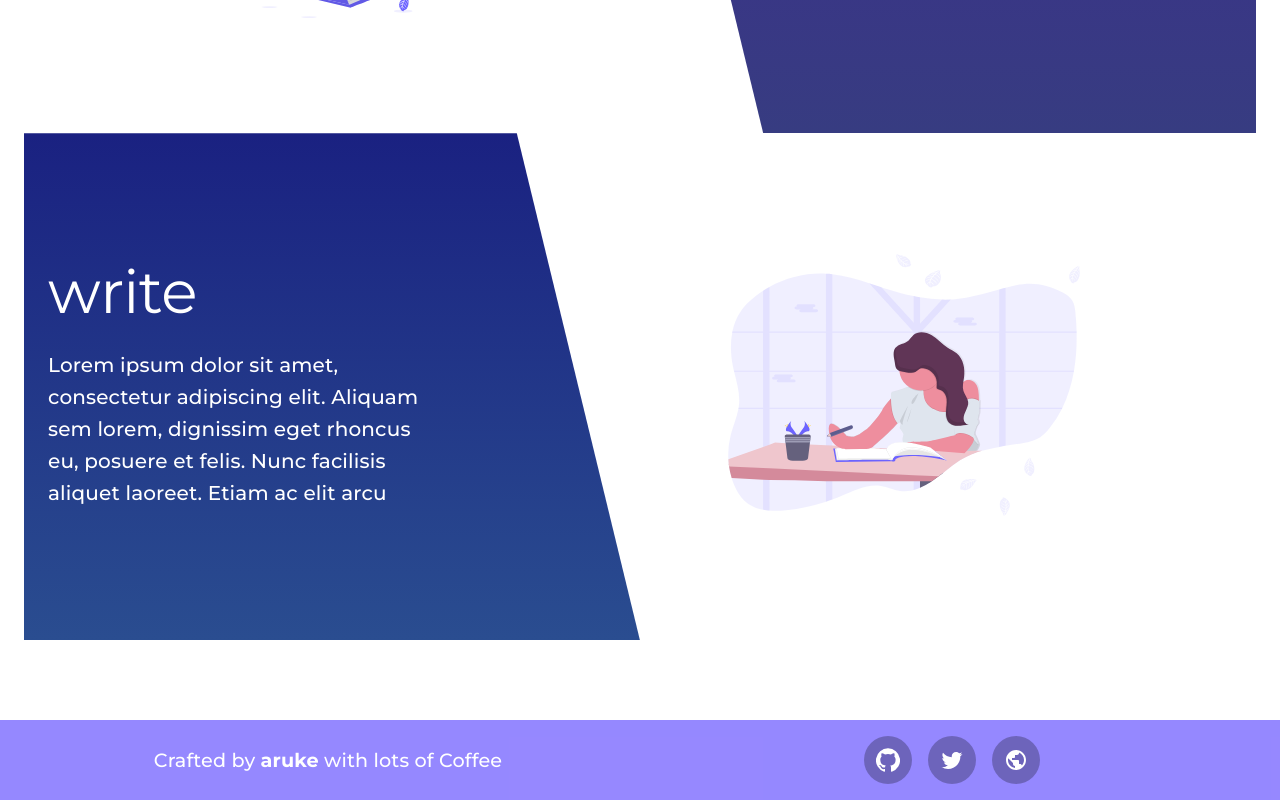
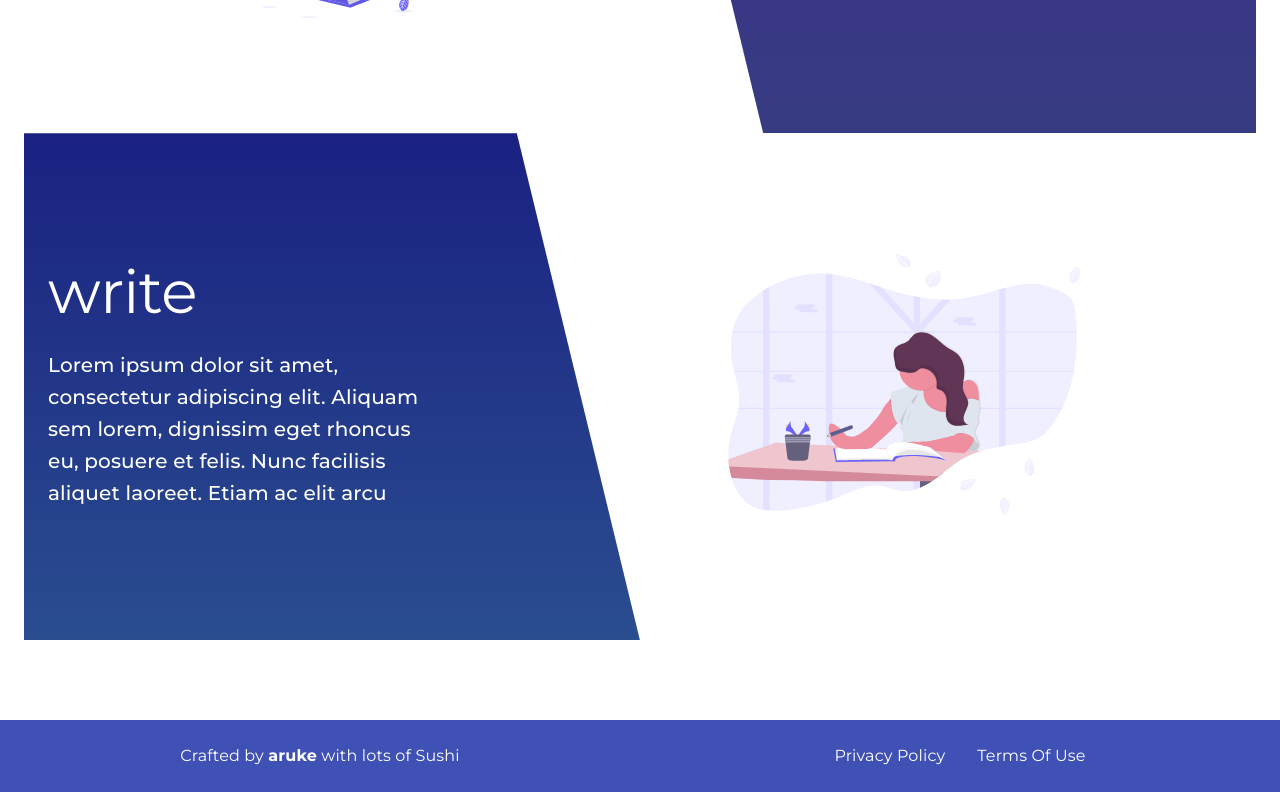
Before and after one commit to rionlabs/kanji.sh, a React (Create React App) app: page / in a window 1280 px wide. Shown: the part 1042-1842 px from the top of the page. Built offline with nearby package versions, Linux system fonts and the light colour scheme.

Commit message:
:art: Update footer with terms and privacy policy links

```diff
--- a/src/app/App.tsx
+++ b/src/app/App.tsx
@@ -27,8 +27,8 @@ function App() {
                     <Route exact path={"/write"} component={WritePage}/>
                     <Route exact path={"/write/collection/:collectionKey"} component={CollectionPage}/>
                     <Route exact path={"/about"} component={AboutPage}/>
-                    <Route exact path={"/privacy-policy"} component={PolicyPage}/>
-                    <Route exact path={"/terms"} component={TermsPage}/>
+                    <Route exact path={"/about/privacy-policy"} component={PolicyPage}/>
+                    <Route exact path={"/about/terms"} component={TermsPage}/>
                 </Switch>
             </div>
         </MuiThemeProvider>
--- a/src/components/Footer.tsx
+++ b/src/components/Footer.tsx
@@ -2,20 +2,17 @@ import React from "react";
 import makeStyles from "@material-ui/core/styles/makeStyles";
 import AppBar from "@material-ui/core/AppBar";
 import Typography from "@material-ui/core/Typography";
-import Container from "@material-ui/core/Container";
-import common from "@material-ui/core/colors/common";
-import IconButton from "@material-ui/core/IconButton";
-import {GitHub, PublicRounded, Twitter} from "@material-ui/icons";
 import {Grid} from "@material-ui/core";
+import {Link} from "react-router-dom";
+import Hidden from "@material-ui/core/Hidden";
 
 const useStyles = makeStyles((theme) => ({
     root: {
         flexGrow: 1
     },
     appBar: {
-        background: '#1d00ff77',
-        paddingTop: theme.spacing(2),
-        paddingBottom: theme.spacing(2),
+        paddingTop: theme.spacing(3),
+        paddingBottom: theme.spacing(3),
     },
     toolbar: {
         alignItems: 'flex-start',
@@ -23,68 +20,55 @@ const useStyles = makeStyles((theme) => ({
     copyright: {
         flexGrow: 1,
         alignSelf: 'center',
-        fontSize: 'larger',
         color: '#FFF'
     },
     footerRow: {
         textAlign: 'center'
+    },
+    spacer: {
+        padding: theme.spacing(1),
     },
     link: {
         textDecoration: 'none',
         color: '#FFF',
         fontWeight: 'bolder'
     },
-    socialButton: {
-        alignSelf: "center",
-        textAlign: "center",
-        color: common.white,
-        marginLeft: theme.spacing(1),
-        marginRight: theme.spacing(1),
-        backgroundColor: '#0004',
-        '&:hover': {
-            backgroundColor: '#0005',
+    navLink: {
+        textTransform: "none",
+        margin: theme.spacing(1),
+        padding: theme.spacing(1),
+        textDecoration: 'none',
+        color: theme.palette.common.white,
     },
-    }
 }));
 
 export default function Footer() {
     const classes = useStyles();
     return (
         <div className={classes.root}>
-            <AppBar className={classes.appBar} position="static" color={"transparent"} elevation={0}>
-                <Container>
-                    <Grid container spacing={2} alignItems={"center"} justify={"center"}>
+            <AppBar className={classes.appBar} position="static" color={"primary"} elevation={0} component={"div"}>
+                <Grid container alignItems={"center"} justify={"center"}>
                     <Grid item sm={12} md={6} className={classes.footerRow}>
-                            <Typography className={classes.copyright} variant="subtitle2" noWrap>
-                                Crafted by <a className={classes.link} href="https://aruke.dev">aruke</a> with lots of
-                                Coffee
+                        <Typography className={classes.copyright} variant="body1" noWrap>
+                            Crafted by <a className={classes.link} href="https://aruke.dev">aruke</a> with lots of Sushi
                         </Typography>
                     </Grid>
+                    <Hidden mdUp>
+                        <Grid item className={classes.spacer}/>
+                    </Hidden>
                     <Grid item sm={12} md={6} className={classes.footerRow}>
-                            <IconButton
-                                className={classes.socialButton}
-                                href={"https://github.com/aruke"}
-                                target={"_blank"}
-                                aria-label="open github">
-                                <GitHub/>
-                            </IconButton>
-                            <IconButton
-                                className={classes.socialButton}
-                                href={"https://twitter.com/aruke_"}
-                                target={"_blank"}
-                                aria-label="follow me on twitter">
-                                <Twitter/>
-                            </IconButton>
-                            <IconButton
-                                className={classes.socialButton}
-                                href={"https://aruke.dev"}
-                                target={"_blank"}
-                                aria-label="open my blog/website">
-                                <PublicRounded/>
-                            </IconButton>
+                        <Typography component={"a"} variant={"body1"}>
+                            <Link className={classes.navLink} to={"/about/privacy-policy"}>
+                                Privacy Policy
+                            </Link>
+                        </Typography>
+                        <Typography component={"a"} variant={"body1"}>
+                            <Link className={classes.navLink} to={"/about/terms"}>
+                                Terms Of Use
+                            </Link>
+                        </Typography>
                     </Grid>
                 </Grid>
-                </Container>
             </AppBar>
         </div>
     );
```
Lines whose indentation alone changed are shown as unchanged.
